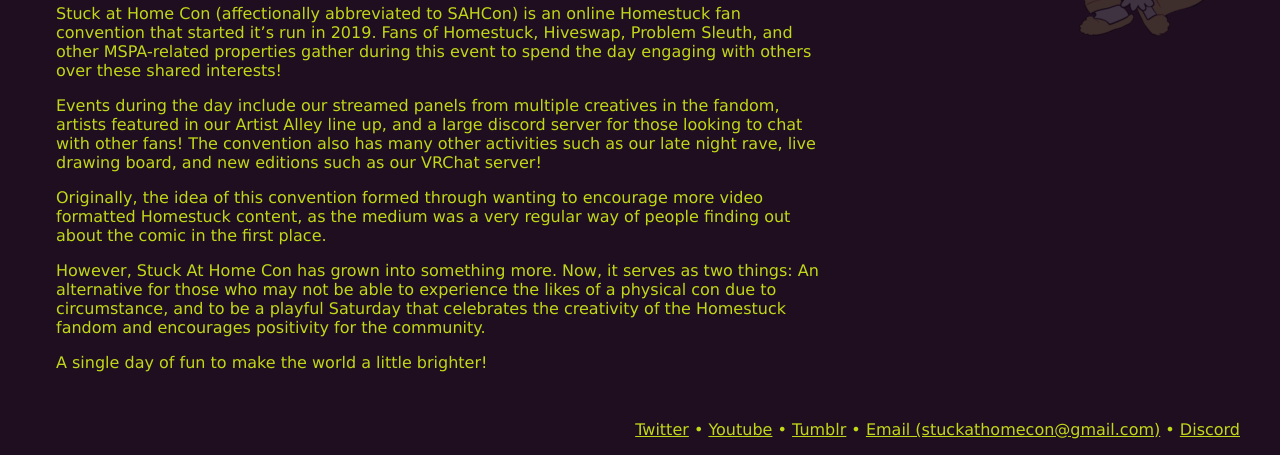
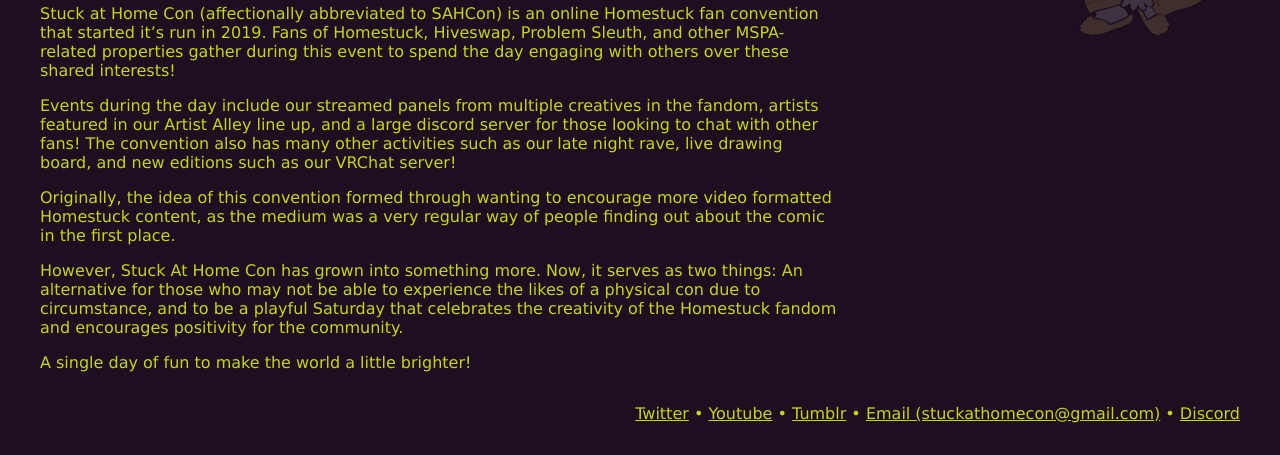
Before and after one commit to FlaringK/SachonSite, a plain HTML site: page index.html in a window 1280 px wide. Shown: the part 744-1199 px from the top of the page. Drawn offline with Linux system fonts and the light colour scheme.

Commit message:
Better padding

```diff
--- a/sahcon.css
+++ b/sahcon.css
@@ -112,7 +112,7 @@ nav span::after {
 }
 
 #content {
-  padding: 1em;
+  padding: 1em 1em 0 0;
   width: 70%;
 }
 
@@ -126,7 +126,7 @@ h1, h2 {
 
 #updates {
   max-width: 30%;
-  padding: 1em;
+  padding: 1em 0 0 1em;
 }
 
 #updates > div {
```
